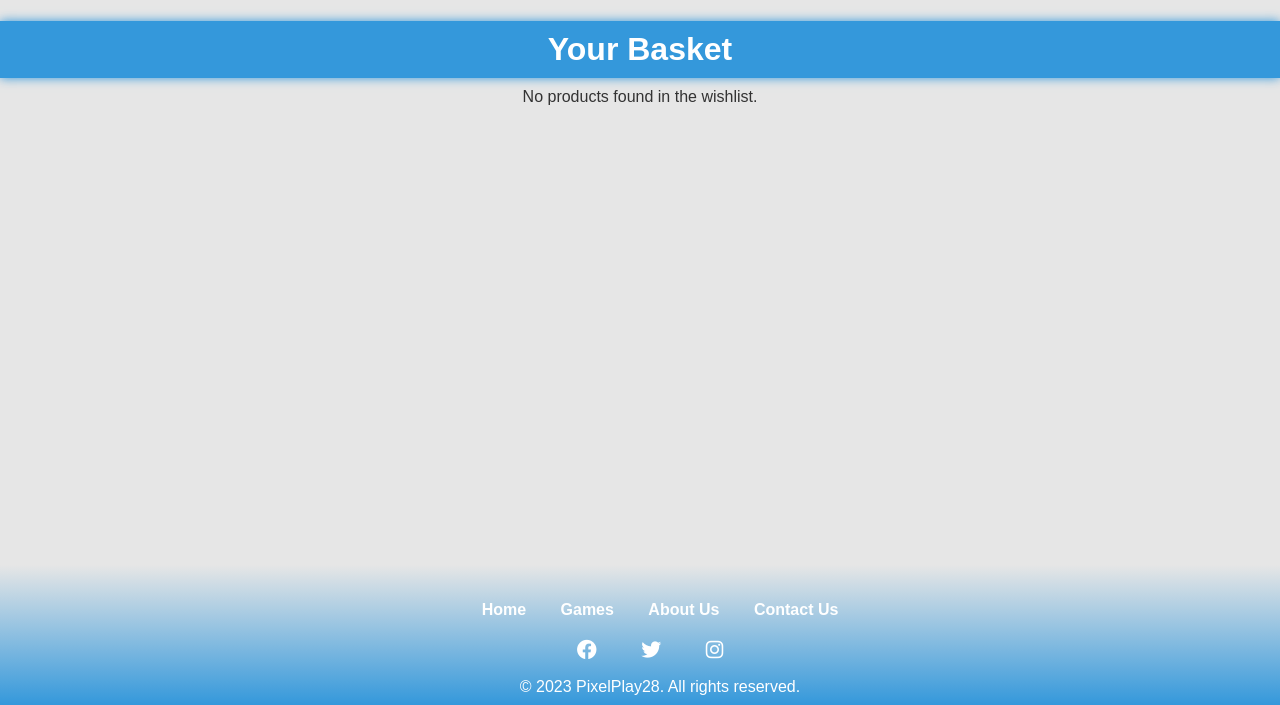
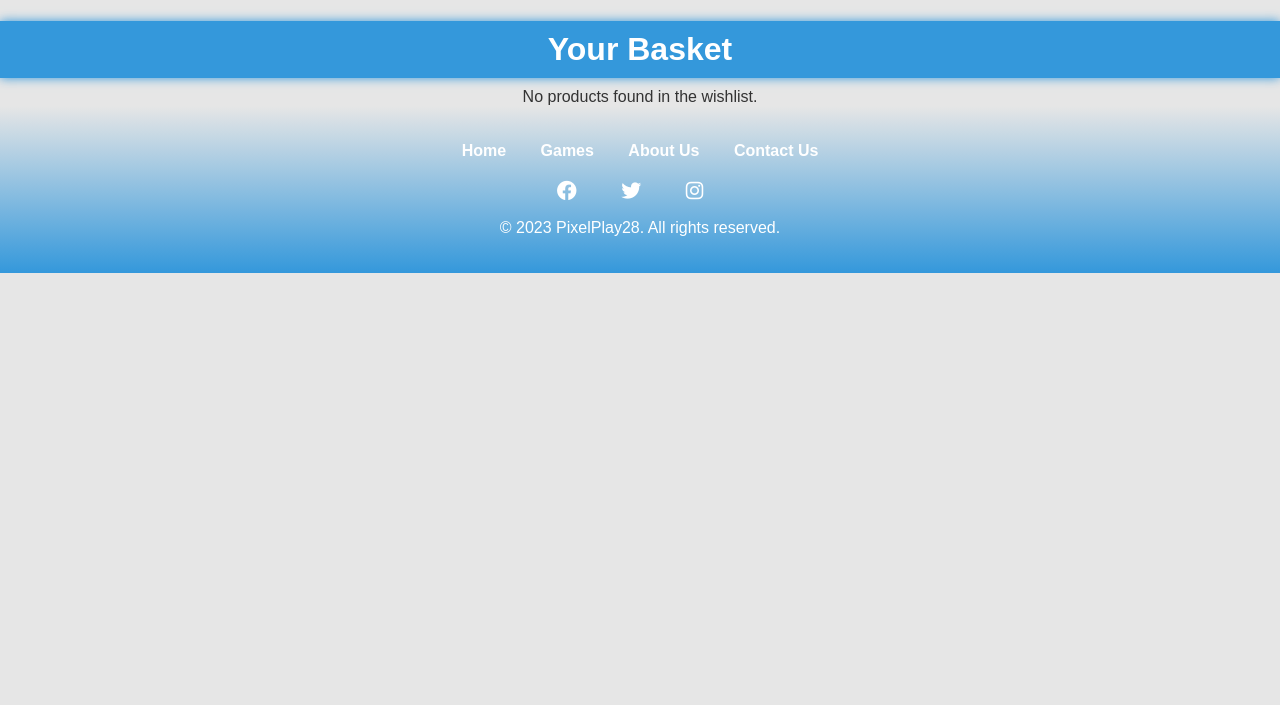
Before and after one commit to Laurynlau/Team28GitHub, a PHP site: page /PixelPlay28-Working/games1/basket.php in a window 1280 px wide. Shown: the part 95-800 px from the top of the page. Run offline with PHP 8.4, Linux system fonts and the light colour scheme; data comes from the database, SQL or seed files in the repository; data that the repository does not hold is empty; grey boxes are pictures that could not be loaded.

Commit message:
Update basketStyle.css
Updated:
Minor changes to the css footer. Previously was using bottom:0; to keep the footer to the bottom of the page when the content doesnt fill the screen. However, on smaller screens this stops the user from being able to scroll to see the body content.
New css has a min-height:100vh; in body and an extra margin-bottom on the checkout-container.

```diff
--- a/PixelPlay28-Working/games1/basketStyle.css
+++ b/PixelPlay28-Working/games1/basketStyle.css
@@ -1,10 +1,11 @@
 /* All heading styles*/
-body {
+body{
     font-family: Arial, sans-serif;
     margin: 0;
     padding: 0;
     background-color: #e6e6e6;
     color: #333;
+    min-height: 100vh;
   }
 
 nav {
@@ -257,6 +258,7 @@ input[type="text"]:focus {
       flex-direction: column;
       width: 30%;
       margin-left: 53%;
+      margin-bottom:6%;
   }
 
   .total-container{
@@ -293,15 +295,12 @@ input[type="text"]:focus {
 
 
 /* All footer styles*/
+
 footer {
     background: linear-gradient(to bottom, #e6e6e6, #3498db);
     color: #ffffff;
     padding: 20px;
     text-align: center;
-    position: fixed;
-    height: 100px;
-    width: 100%;
-    bottom: 0;
 }
 
 footer ul {
```
Lines whose indentation alone changed are shown as unchanged.
